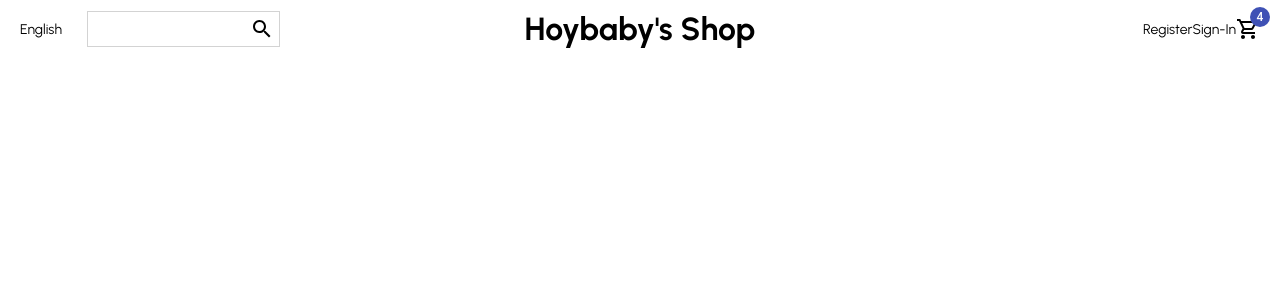
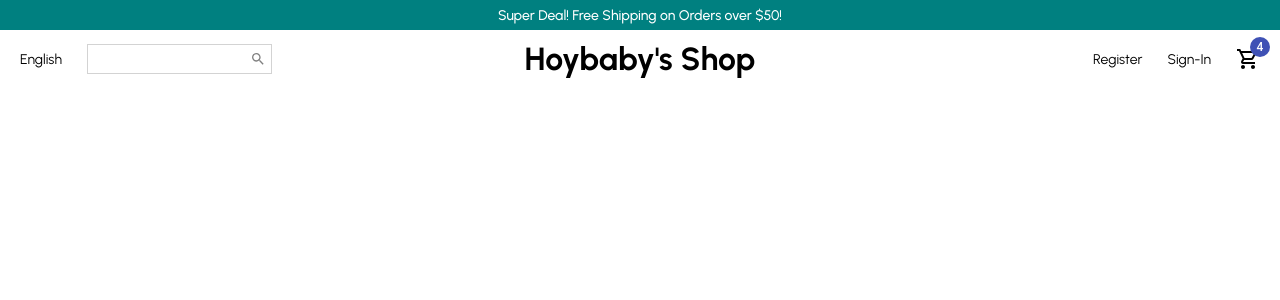
Before and after one commit to Hoybaby/React-ECommerce, a React (Create React App) app in the folder client/: page / in a window 1280 px wide. Shown: the top 300 px of the page. Built offline with nearby package versions, Linux system fonts and the light colour scheme.

Commit message:
Made a pre navbar. basically the annoucment for the shop

```diff
--- /dev/null
+++ b/client/src/components/Annoucement/Announcement.jsx
@@ -0,0 +1,13 @@
+import React from 'react'
+
+import { Container } from './Announcment.styles';
+
+const Announcement = () => {
+    return (
+        <Container>
+            Super Deal! Free Shipping on Orders over $50!
+        </Container>
+    )
+}
+
+export default Announcement;
--- /dev/null
+++ b/client/src/components/Annoucement/Announcment.styles.js
@@ -0,0 +1,13 @@
+import styled from "styled-components";
+
+
+export const Container = styled.div`
+    height: 30px;
+    background-color: teal;
+    color: white;
+    display: flex;
+    align-items: center;
+    justify-content: center;
+    font-size: 14px;
+    font-weight: 500;
+`
--- a/client/src/components/Navbar/Navbar.jsx
+++ b/client/src/components/Navbar/Navbar.jsx
@@ -14,7 +14,7 @@ const Navbar = () => {
                         <Language> English</Language>
                         <SearchContainer>
                             <Input/>
-                            <Search/>
+                            <Search style={{color: "gray", fontSize: "16px"}}/>
                         </SearchContainer>
                     </Left>
                     <Center>
--- a/client/src/components/Navbar/Navbar.styles.js
+++ b/client/src/components/Navbar/Navbar.styles.js
@@ -55,4 +55,5 @@ export const Right = styled.div`
 export const MenuItem = styled.div`
     font-size: 14px;
     cursor: pointer;
+    margin-left: 25px;
 `
--- a/client/src/pages/Home.jsx
+++ b/client/src/pages/Home.jsx
@@ -1,10 +1,12 @@
 import React from 'react'
+import Announcement from '../components/Annoucement/Announcement';
 import Navbar from '../components/Navbar/Navbar';
 
 
 const Home = () => {
     return (
         <div>
+            <Announcement/>
             <Navbar/>
         </div>
     )
```
